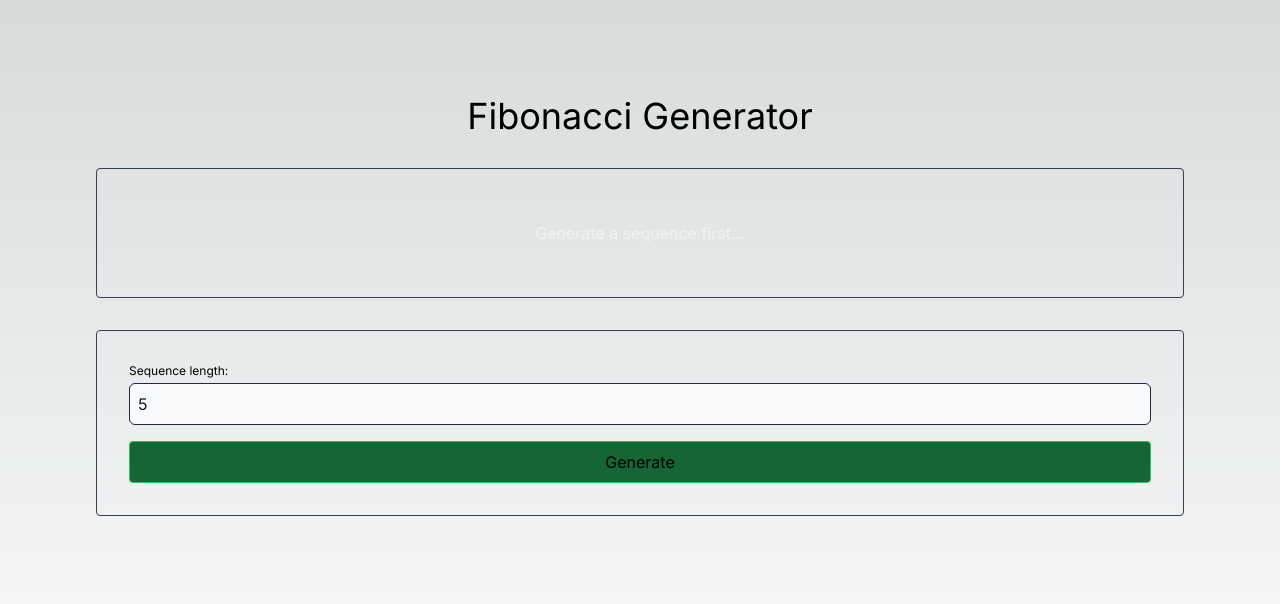
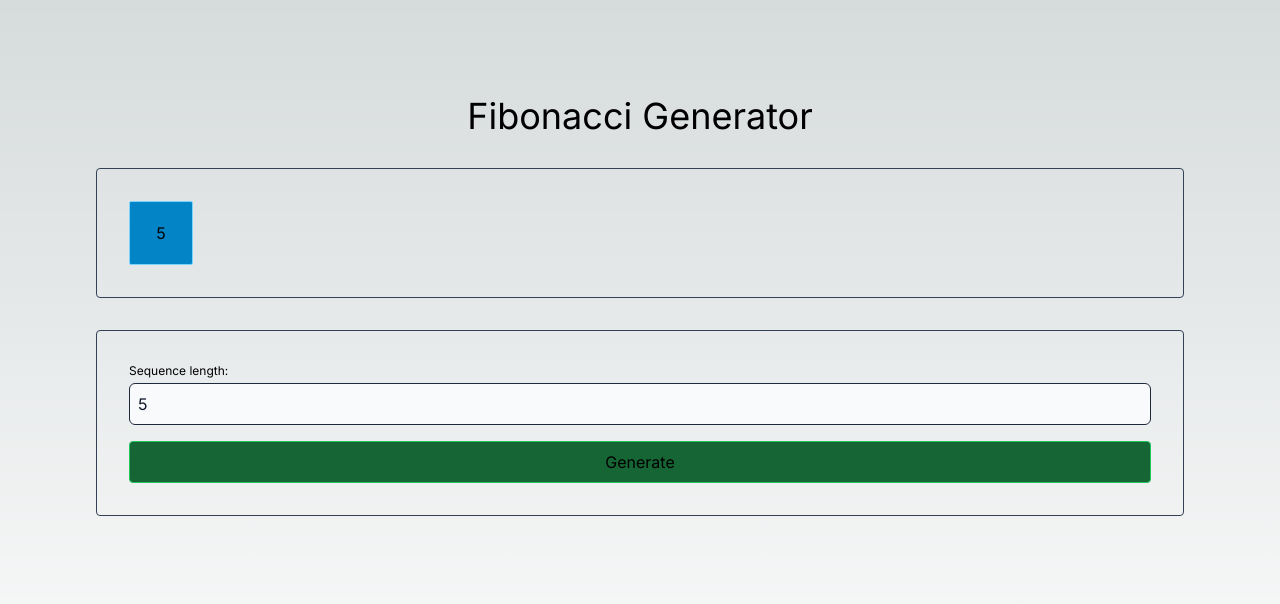
Before and after one commit to bruno-glowaski/wasm-rust-fibonacci, a Next.js app in the folder frontend/: page / in a window 1280 px wide. Both pictures are taken after typing "5" into the empty fields and a click on the button "Generate". Shown: the top 604 px of the page. Built offline with nearby package versions, Linux system fonts and the light colour scheme.

Commit message:
feat: appear transition

```diff
--- a/frontend/app/page.tsx
+++ b/frontend/app/page.tsx
@@ -1,15 +1,24 @@
 "use client";
 
+import { Transition } from "@headlessui/react";
 import Image from "next/image";
-import { FormEvent } from "react";
+import { FormEvent, useEffect, useState } from "react";
 
 export default function Home() {
-  const items = Array.from({ length: 0 }, () => 0);
+  const [items, setItems] = useState<number[]>([]);
+  const [visibleItemCount, setVisibleItemCount] = useState(0);
 
   const generate = (e: FormEvent<HTMLFormElement>) => {
     e.preventDefault();
-    console.log(Object.fromEntries(new FormData(e.currentTarget).entries()));
+    const item = Object.fromEntries(new FormData(e.currentTarget).entries());
+    setItems([...items, parseInt(item.length as string ?? "0")]);
   };
+
+  const showSequenceItem = (itemIndex: number) => itemIndex < visibleItemCount;
+
+  useEffect(() => {
+    setVisibleItemCount(items.length);
+  }, [items]);
 
   return (
     <>
@@ -18,10 +27,20 @@ export default function Home() {
         <figure className="border border-slate-700 rounded p-8 flex flex-row flex-wrap gap-4">
           {items.length > 0
             ? items.map(
-              (i) => (
-                <div className="flex-none border border-sky-300 rounded-sm w-16 h-16 bg-sky-600 flex justify-center items-center">
-                  <span>{i}</span>
-                </div>
+              (value, i) => (
+                <Transition
+                  key={i}
+                  show={showSequenceItem(i)}
+                  enter="transition-opacity duration-300"
+                  enterFrom="opacity-0"
+                  enterTo="opacity-100"
+                  leave="transition-opacity duration-300"
+                  leaveFrom="opacity-100"
+                  leaveTo="opacity-0"
+                  className="flex-none border border-sky-300 rounded-sm w-16 h-16 bg-sky-600 flex justify-center items-center"
+                >
+                  <span>{value}</span>
+                </Transition>
               ),
             )
             : (
```
